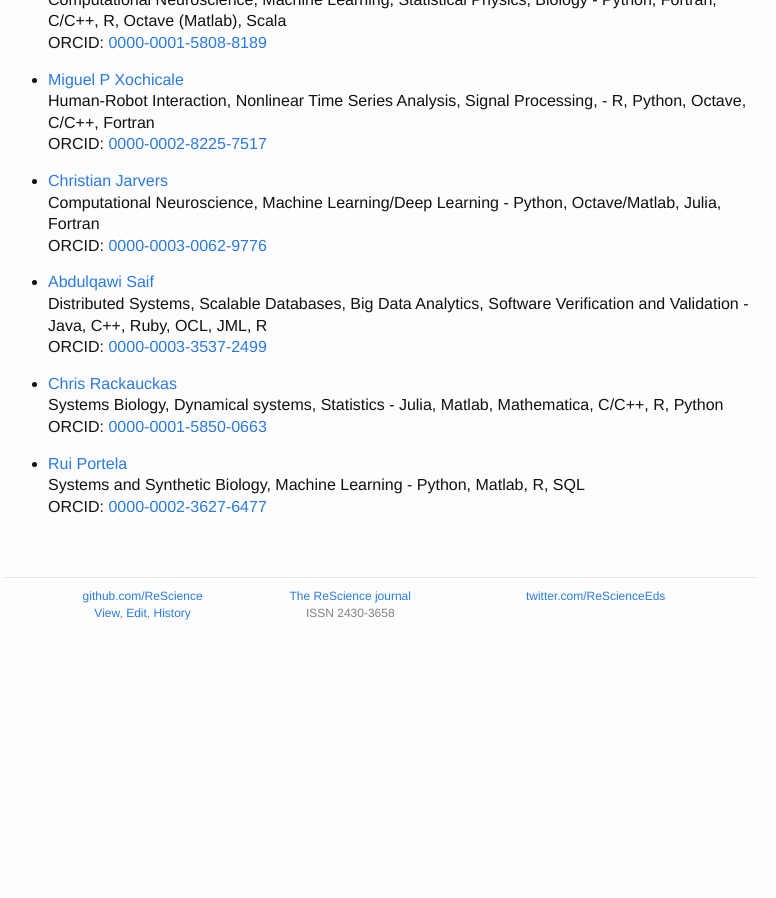
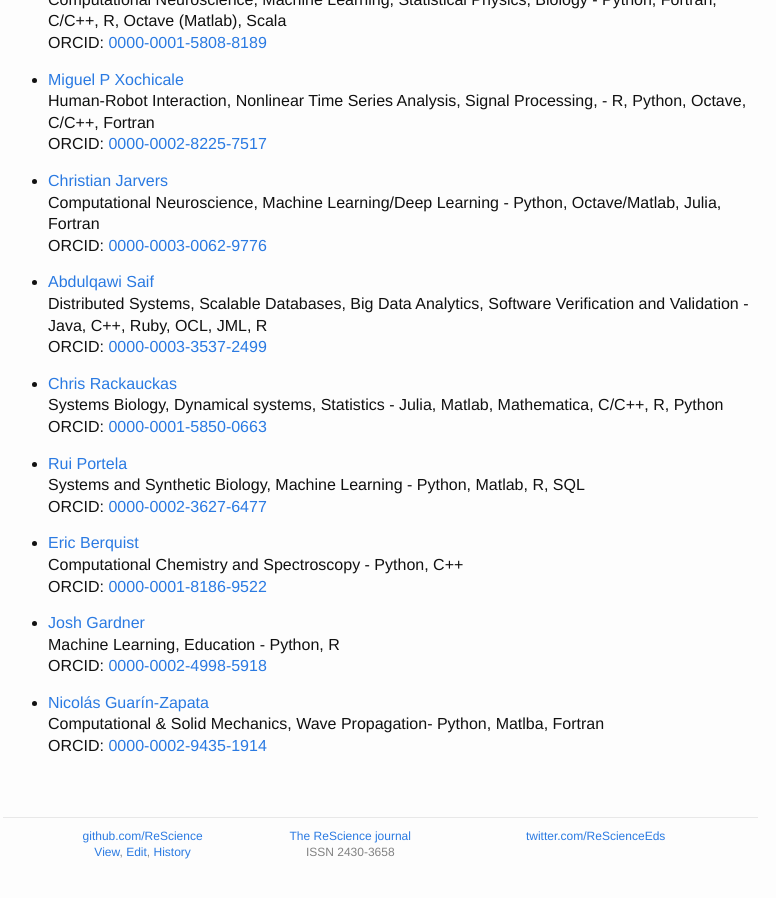
Before and after one commit to ReScience/rescience.github.io, a Jekyll site: the page built from 04-board.md, in a window 1280 px wide and 900 px high, scrolled down 9112 px. Shown: the whole window, without its empty margins (252-1028 px from the left). Built offline with Jekyll 4.4.1, drawn with Linux system fonts in a browser that asks for light colours; our own code applies the rules of GitHub Pages for plain Markdown files; before the commit the page ends 9773 px from its top, so only the background shows below that.

Commit message:
Added Eric Berquist, Josh Gardner & Nicolas Guiarin Zapata to the board

```diff
--- a/04-board.md
+++ b/04-board.md
@@ -534,3 +534,15 @@ ORCID: [0000-0002-8225-7517](https://orcid.org/0000-0002-8225-7517)
 * [Rui Portela](https://github.com/ruimcportela)
   Systems and Synthetic Biology, Machine Learning - Python, Matlab, R, SQL
   ORCID: [0000-0002-3627-6477](https://orcid.org/0000-0002-3627-6477)
+
+* [Eric Berquist](https://github.com/berquist)
+  Computational Chemistry and Spectroscopy - Python, C++
+  ORCID: [0000-0001-8186-9522](https://orcid.org/0000-0001-8186-9522)
+
+* [Josh Gardner](https://github.com/jpgard)
+  Machine Learning, Education - Python, R
+  ORCID: [0000-0002-4998-5918](https://orcid.org/0000-0002-4998-5918)
+
+* [Nicolás Guarín-Zapata](https://github.com/nicoguaro)
+  Computational & Solid Mechanics, Wave Propagation- Python, Matlba, Fortran
+  ORCID: [0000-0002-9435-1914](https://orcid.org/0000-0002-9435-1914)
```
